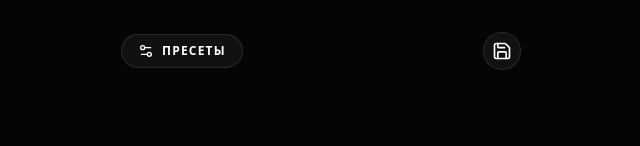
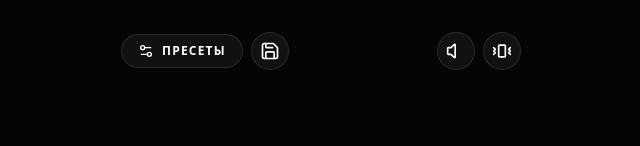
Before and after one commit to AnataBak/interval-workout-timer, a React (Vite) app: page / in a window 1280 px wide. Shown: the top 146 px of the page, without its empty margins (319-959 px from the left). Built offline with nearby package versions, Linux system fonts and the light colour scheme.

Commit message:
вибрация, звук, запоминание

```diff
--- a/src/App.tsx
+++ b/src/App.tsx
@@ -18,7 +18,11 @@ import {
   X,
   Minus,
   Check,
-  SkipForward
+  SkipForward,
+  Volume,
+  Volume2,
+  VolumeX,
+  Vibrate
 } from 'lucide-react';
 import { motion, AnimatePresence } from 'motion/react';
 import { TimerBlock, TimerState, Phase, WorkoutPreset } from './types';
@@ -32,10 +36,23 @@ const INITIAL_BLOCK = (): TimerBlock => ({
 });
 
 const STORAGE_KEY = 'interval_timer_presets';
+const CURRENT_CONFIG_KEY = 'interval_timer_current_config';
 
 export default function App() {
   // --- State ---
-  const [blocks, setBlocks] = useState<TimerBlock[]>(() => [
+  const [blocks, setBlocks] = useState<TimerBlock[]>(() => {
+    const saved = localStorage.getItem(CURRENT_CONFIG_KEY);
+    if (saved) {
+      try {
+        const config = JSON.parse(saved);
+        if (config.blocks && Array.isArray(config.blocks)) {
+          return config.blocks;
+        }
+      } catch (e) {
+        console.error('Failed to load blocks config', e);
+      }
+    }
+    return [
       {
         id: crypto.randomUUID(),
         name: 'Блок 1',
@@ -43,12 +60,26 @@ export default function App() {
         restTime: 10,
         reps: 3,
       }
-  ]);
-  const [transitionTime, setTransitionTime] = useState(15);
+    ];
+  });
+  const [transitionTime, setTransitionTime] = useState(() => {
+    const saved = localStorage.getItem(CURRENT_CONFIG_KEY);
+    if (saved) {
+      try {
+        const config = JSON.parse(saved);
+        return config.transitionTime ?? 15;
+      } catch (e) {
+        console.error('Failed to load transition time', e);
+      }
+    }
+    return 15;
+  });
   const [presets, setPresets] = useState<WorkoutPreset[]>([]);
   const [showPresets, setShowPresets] = useState(false);
   const [showSaveModal, setShowSaveModal] = useState(false);
   const [newPresetName, setNewPresetName] = useState('');
+  const [soundVolume, setSoundVolume] = useState<number>(0.1);
+  const [vibrationEnabled, setVibrationEnabled] = useState(true);
 
   const [state, setState] = useState<TimerState>(() => {
     const initialWorkTime = 30;
@@ -82,8 +113,16 @@ export default function App() {
     localStorage.setItem(STORAGE_KEY, JSON.stringify(presets));
   }, [presets]);
 
+  // Save current configuration (blocks and transition time) whenever they change
+  useEffect(() => {
+    const config = { blocks, transitionTime };
+    localStorage.setItem(CURRENT_CONFIG_KEY, JSON.stringify(config));
+  }, [blocks, transitionTime]);
+
   // --- Audio ---
   const playBeep = useCallback((type: 'WORK' | 'REST' | 'TRANSITION' | 'FINISH') => {
+    if (soundVolume === 0) return;
+
     try {
       if (!audioContextRef.current) {
         audioContextRef.current = new (window.AudioContext || (window as any).webkitAudioContext)();
@@ -96,8 +135,8 @@ export default function App() {
         const gain = ctx.createGain();
         osc.type = 'sine';
         osc.frequency.setValueAtTime(freq, start);
-        gain.gain.setValueAtTime(volume, start);
-        gain.gain.exponentialRampToValueAtTime(0.01, start + duration);
+        gain.gain.setValueAtTime(volume * soundVolume, start);
+        gain.gain.exponentialRampToValueAtTime(0.01 * soundVolume, start + duration);
         osc.connect(gain);
         gain.connect(ctx.destination);
         osc.start(start);
@@ -372,6 +411,27 @@ export default function App() {
     return `${mins}:${secs.toString().padStart(2, '0')}`;
   };
 
+  const triggerVibration = (pattern: number | number[] = 100) => {
+    if (vibrationEnabled && navigator.vibrate) {
+      navigator.vibrate(pattern);
+    }
+  };
+
+  const getSoundVolumeLabel = (volume: number) => {
+    if (volume === 0) return 'Выключено';
+    if (volume === 0.1) return 'Нормальный';
+    if (volume === 0.2) return 'Громкий';
+    return '';
+  };
+
+  const cycleSoundVolume = () => {
+    const volumes = [0.1, 0.2, 0];
+    const currentIndex = volumes.indexOf(soundVolume);
+    const nextVolume = volumes[(currentIndex + 1) % volumes.length];
+    setSoundVolume(nextVolume);
+    triggerVibration(50);
+  };
+
   const getPhaseLabel = (phase: Phase) => {
     switch (phase) {
       case 'WORK': return 'РАБОТА';
@@ -474,18 +534,45 @@ export default function App() {
       <div className="max-w-md mx-auto px-6 py-8 flex flex-col min-h-screen">
         {/* Top Bar */}
         <div className="flex items-center justify-between mb-8">
+          <div className="flex items-center gap-2">
             <button
               onClick={() => setShowPresets(true)}
-            className="flex items-center gap-2 px-4 py-2 bg-white/5 rounded-full border border-white/10 text-xs font-bold tracking-widest uppercase"
+              className="flex items-center gap-2 px-4 py-2 bg-white/5 rounded-full border border-white/10 text-xs font-bold tracking-widest uppercase hover:bg-white/10 transition-colors"
             >
               <Settings2 className="w-4 h-4" /> Пресеты
             </button>
             <button
               onClick={savePreset}
-            className="p-2 bg-white/5 rounded-full border border-white/10"
+              className="p-2 bg-white/5 rounded-full border border-white/10 hover:bg-white/10 transition-colors"
+              title="Сохранить пресет"
             >
               <Save className="w-5 h-5" />
             </button>
+          </div>
+          <div className="flex items-center gap-2">
+            <button
+              onClick={cycleSoundVolume}
+              className="p-2 bg-white/5 rounded-full border border-white/10 hover:bg-white/10 transition-colors group relative"
+              title={`Звук: ${getSoundVolumeLabel(soundVolume)}`}
+            >
+              {soundVolume === 0 && <VolumeX className="w-5 h-5 opacity-50" />}
+              {soundVolume === 0.1 && <Volume className="w-5 h-5" />}
+              {soundVolume === 0.2 && <Volume2 className="w-5 h-5" />}
+              <span className="absolute -bottom-6 left-1/2 -translate-x-1/2 text-[10px] bg-white/10 px-2 py-1 rounded whitespace-nowrap opacity-0 group-hover:opacity-100 transition-opacity pointer-events-none">
+                {getSoundVolumeLabel(soundVolume)}
+              </span>
+            </button>
+            <button
+              onClick={() => {
+                setVibrationEnabled(!vibrationEnabled);
+                if (!vibrationEnabled) triggerVibration(100);
+              }}
+              className="p-2 bg-white/5 rounded-full border border-white/10 hover:bg-white/10 transition-colors"
+              title={vibrationEnabled ? "Отключить вибрацию" : "Включить вибрацию"}
+            >
+              <Vibrate className={`w-5 h-5 ${vibrationEnabled ? '' : 'opacity-40'}`} />
+            </button>
+          </div>
         </div>
 
         {/* Circular Timer Section */}
```
Lines whose indentation alone changed are shown as unchanged.
